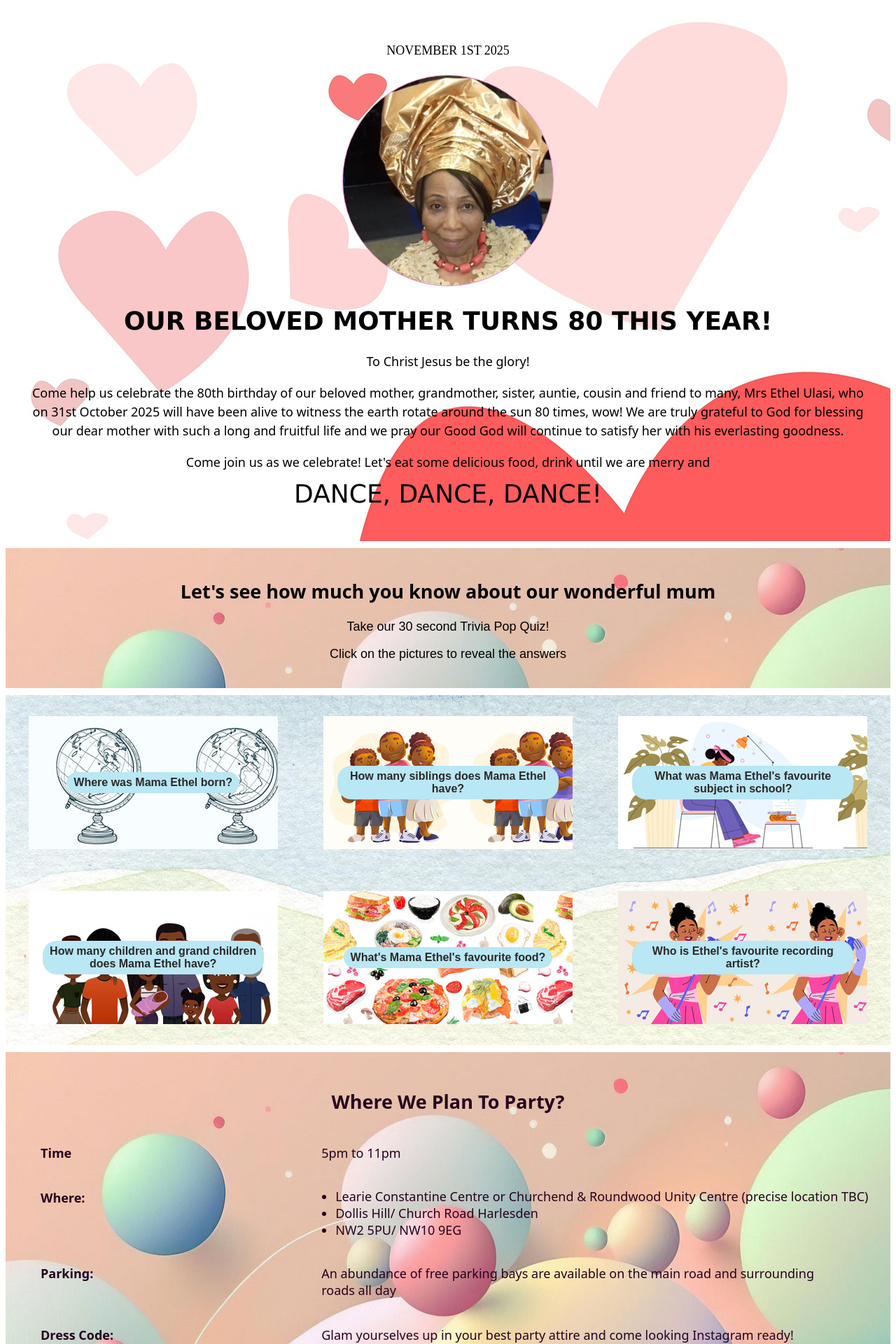
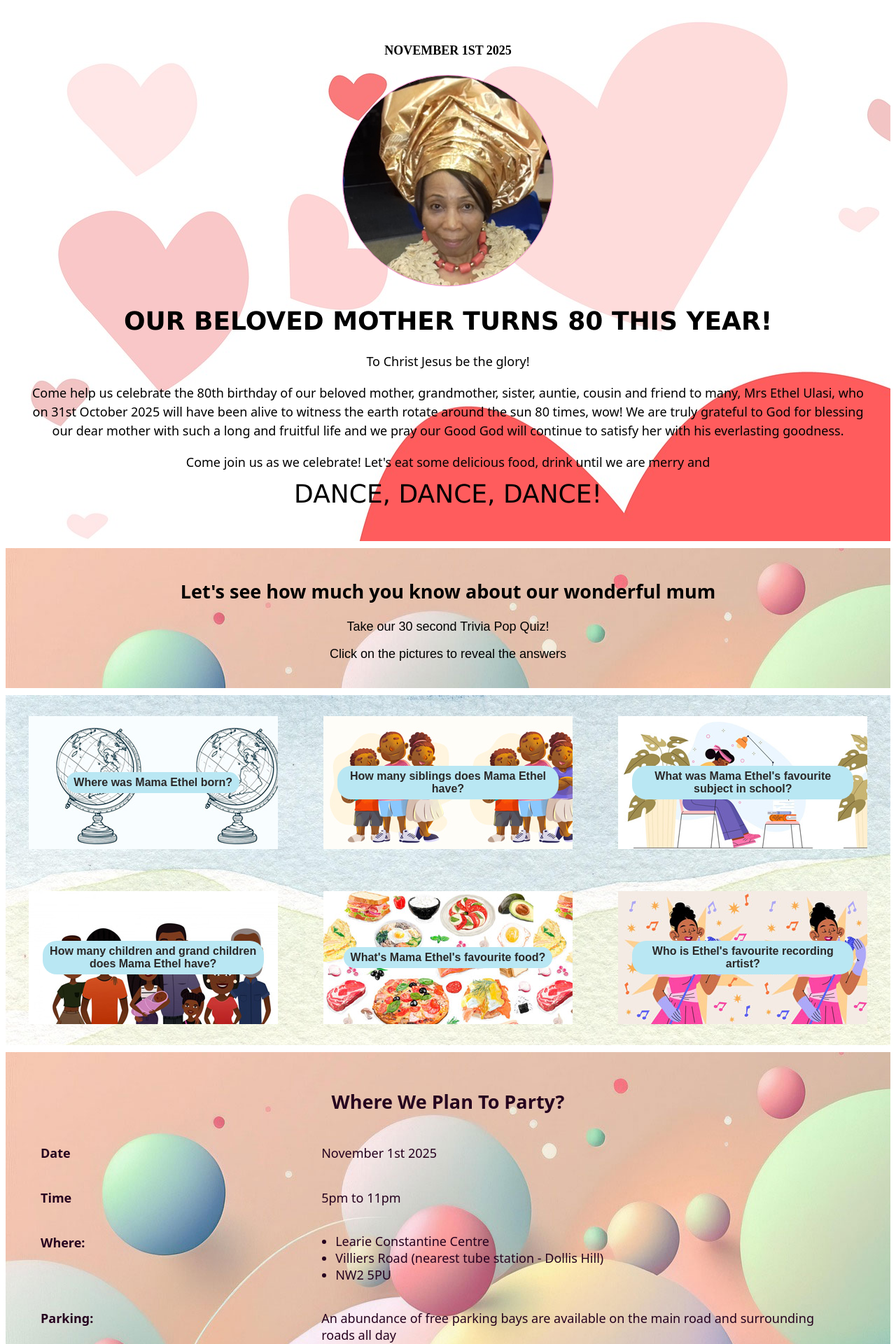
Before and after one commit to Nonyeah/Birthday-Party-Form, a React (Vite) app in the folder client/: page / in a window 1280 px wide. Shown: the top 1920 px of the page at 70% size. Built offline with nearby package versions, Linux system fonts and the light colour scheme.

Commit message:
changed address

```diff
--- a/client/src/App.css
+++ b/client/src/App.css
@@ -29,7 +29,7 @@ html {
 .intro-container h4 {
   text-transform: uppercase;
   font-family: "century gothic";
-  font-weight: normal;
+  font-weight: 700;
 }
 
 .intro-container {
--- a/client/src/location.tsx
+++ b/client/src/location.tsx
@@ -4,6 +4,11 @@ export default function Address() {
       <h2>Where We Plan To Party?</h2>
 
       <div className="address-details">
+
+        <div className="time">
+          <p className="left">Date</p>
+          <p className="right">November 1st 2025</p>
+        </div>
 
         <div className="time">
           <p className="left">Time</p>
@@ -13,9 +18,9 @@ export default function Address() {
         <div className="address">
           <p className="left">Where:</p>
           <ul className="right">
-            <li>Learie Constantine Centre or Churchend & Roundwood Unity Centre (precise location TBC) </li>
-            <li>Dollis Hill/ Church Road Harlesden</li>
-            <li> NW2 5PU/ NW10 9EG</li>
+            <li>Learie Constantine Centre </li>
+            <li>Villiers Road (nearest tube station - Dollis Hill)</li>
+            <li> NW2 5PU</li>
           </ul>
         </div>
 
```
